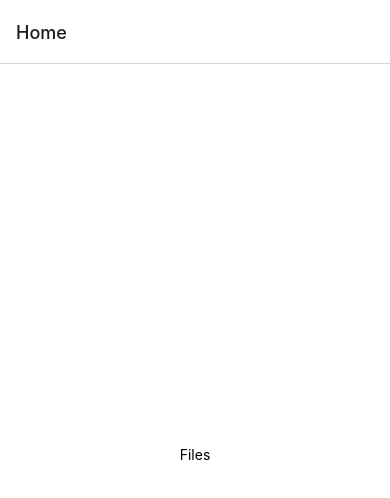
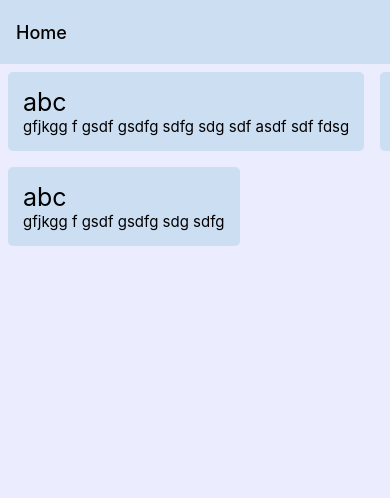
Before and after one commit to AwareErmine/OrgMobile, a React Native app: screen /Home in a window 390 px wide. Shown: the top 498 px of the page. Built offline with nearby package versions, Linux system fonts and the light colour scheme.

Commit message:
re-doing what got erased mostly

```diff
--- a/App.js
+++ b/App.js
@@ -2,13 +2,38 @@ import * as React from 'react';
 import { StatusBar } from 'expo-status-bar';
 import { NavigationContainer } from '@react-navigation/native';
 import { createNativeStackNavigator } from '@react-navigation/native-stack';
+import { useColorScheme } from 'react-native';
 import FileScreen from './FileScreen.js';
 
 const Stack = createNativeStackNavigator();
 
+const DarkTheme = {
+  dark: true,
+  colors: {
+    primary: '#020529',
+    background: '#020529',
+    card: '#36395c',
+    text: '#fff',
+    border: '#36395c',
+  },
+};
+
+const LightTheme = {
+  dark: false,
+  colors: {
+    primary: '#020529',
+    background: '#ebedff',
+    card: '#cbdef2',
+    text: '#000',
+    border: '#cbdef2',
+  }
+}
+
 export default function App() {
+  const scheme = useColorScheme();
+
   return (
-    <NavigationContainer>
+    <NavigationContainer theme={scheme === 'dark' ? DarkTheme : LightTheme}>
       <Stack.Navigator initialRouteName="Home">
         <Stack.Screen name="Home" component={FileScreen} />
       </Stack.Navigator>
--- a/FileScreen.js
+++ b/FileScreen.js
@@ -1,23 +1,47 @@
 import * as React from 'react';
-import { StatusBar } from 'expo-status-bar';
-import { StyleSheet, Text, View } from 'react-native';
+import { StyleSheet, Text, SafeAreaView, FlatList, StatusBar } from 'react-native';
+import FileButton from './components/FileButton.js'
+import { useTheme } from '@react-navigation/native';
 
 export default function FileScreen({ navigation }) {
-  console.log("hiiii");
+  const { colors } = useTheme();
+
   // TODO: Map each .org file to a little box which links to a screen https://reactnavigation.org/docs/params
+  const DATA = [
+    {
+      id: 'adfsdaf',
+      title: 'abc',
+      excerpt: 'gfjkgg f gsdf gsdfg sdfg sdg sdf asdf sdf fdsg',
+    },
+    {
+      id: 'adfsdaadff',
+      title: 'abc',
+      excerpt: 'gfjkgg f gsdf gsdfgg dfasdfg gf ',
+    },
+    {
+      id: 'adfsdafasdfasaf',
+      title: 'abc',
+      excerpt: 'gfjkgg f gsdf gsdfg sdg sdfg',
+    },
+  ]
+
+  const renderItem = ({ item }) => (
+    <FileButton title={item.title} excerpt={item.excerpt} />
+  );
+
   return (
-    <View style={styles.container}>
-      <Text>Files</Text>
-      <StatusBar style="auto" />
-    </View>
+    <SafeAreaView style={{
+      flex: 1,
+      marginTop: StatusBar.currentHeight || 0,
+      color: colors.text,
+      backgroundColor: colors.background
+    }}>
+      <FlatList
+        data={DATA}
+        renderItem={renderItem}
+        keyExtractor={item => item.id}
+        numColumns={2}
+      />
+    </SafeAreaView>
   );
 }
-
-const styles = StyleSheet.create({
-  container: {
-    flex: 1,
-    backgroundColor: '#fff',
-    alignItems: 'center',
-    justifyContent: 'center',
-  },
-});
--- /dev/null
+++ b/components/FileButton.js
@@ -0,0 +1,19 @@
+import * as React from 'react';
+import { useTheme } from '@react-navigation/native';
+import { StyleSheet, Text, View } from 'react-native';
+
+export default function FileButton({ title, excerpt }) {
+  const { colors } = useTheme();
+  return (
+    <View style={{
+      backgroundColor: colors.card,
+      color: colors.text,
+      borderRadius: 5,
+      padding: 15,
+      margin: 8,
+    }}>
+      <Text style={{ fontSize: 25, }}>{title}</Text>
+      <Text style={{ fontSize: 15, }}>{excerpt}</Text>
+    </View>
+  )
+}
```
